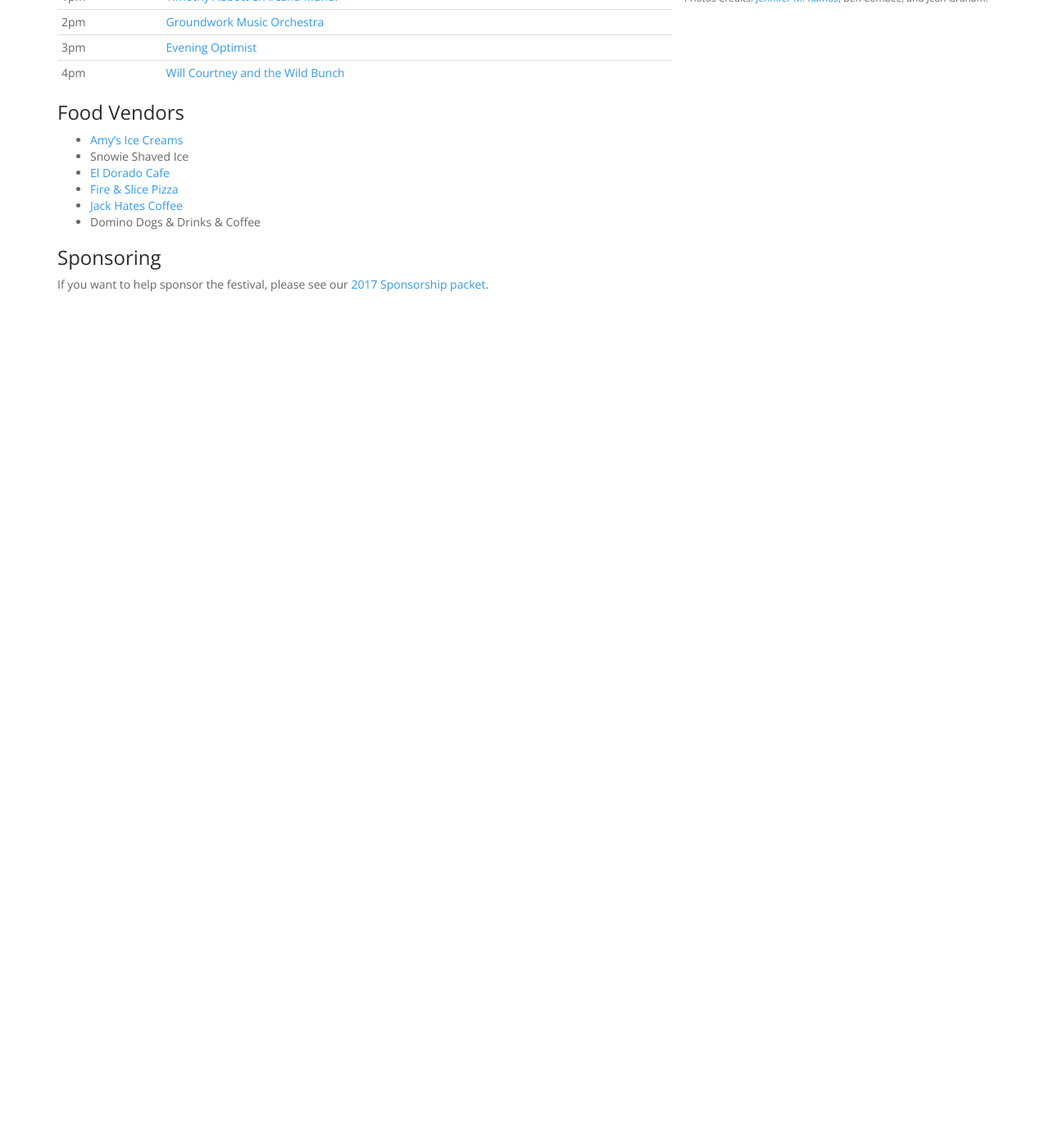
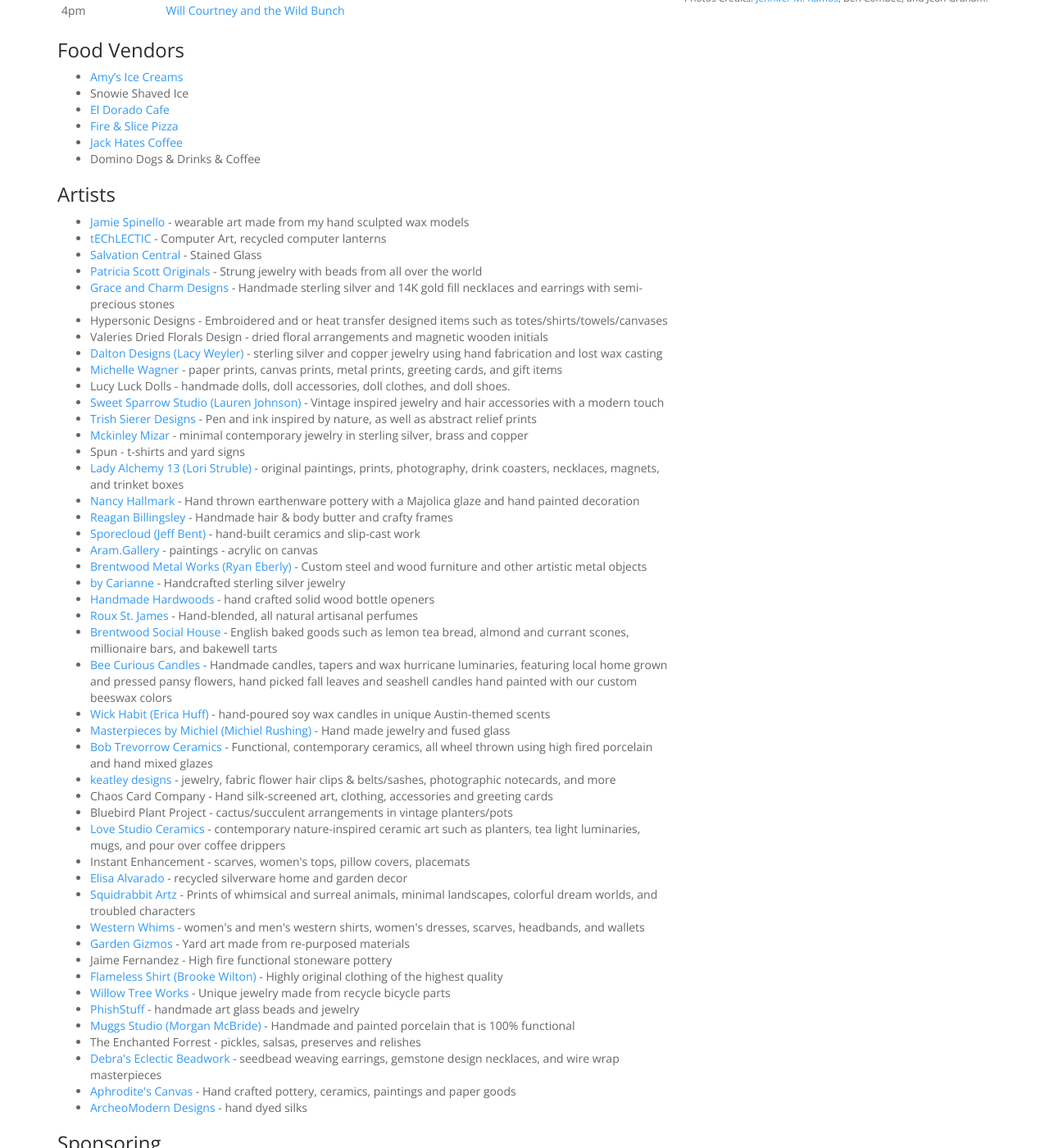
Before and after one commit to vccw/vccw.github.io, a Jekyll site: the page built from vcf_2017.md, in a window 1280 px wide and 1400 px high, scrolled down 722 px. Shown: the whole window at 82% size. Built offline with Jekyll 4.4.1, drawn with Linux system fonts in a browser that asks for light colours; comment, search, counter and statistics services are not loaded; before the commit the page ends 1089 px from its top, so only the background shows below that; some of the changed text lies outside the part shown.

Commit message:
Add artists to Spring 2017 site

```diff
--- a/_data/artists_fall2016.yaml
+++ b/_data/artists_fall2016.yaml
@@ -66,6 +66,7 @@
   url: http://www.michelledwagnerphotography.com
   description: paper prints, canvas prints, metal prints, greeting cards, and gift items
 - name: Masterpieces by Michiel (Michiel Rushing)
+  url: http://www.masterpiecesbymichiel.com/
   description: Hand made jewelry and fused glass
 - name: Kristen O'Quinn
   url: https://www.etsy.com/shop/Prisumworks
--- /dev/null
+++ b/_data/artists_spring2017.yaml
@@ -0,0 +1,129 @@
+- name: Jamie Spinello
+  url: http://www.jamiespinello.com/
+  description: wearable art made from my hand sculpted wax models
+- name: tEChLECTIC
+  url: http://techlectic.com/
+  description: Computer Art, recycled computer lanterns
+- name: Salvation Central
+  url: http://salvationcentral.com/
+  description: Stained Glass
+- name: Patricia Scott Originals
+  url: http://www.patriciascottoriginals.com/
+  description: Strung jewelry with beads from all over the world
+- name: Grace and Charm Designs
+  url: https://www.graceandcharmdesigns.com/
+  description: Handmade sterling silver and 14K gold fill necklaces and earrings with semi-precious stones
+- name: Hypersonic Designs
+  description: Embroidered and or heat transfer designed items such as totes/shirts/towels/canvases
+- name: Valeries Dried Florals Design
+  description: dried floral arrangements and magnetic wooden initials
+- name: Dalton Designs (Lacy Weyler)
+  url: http://daltondesignsonline.com/
+  description: sterling silver and copper jewelry using hand fabrication and lost wax casting
+- name: Michelle Wagner
+  url: http://www.michelledwagnerphotography.com
+  description: paper prints, canvas prints, metal prints, greeting cards, and gift items
+- name: Lucy Luck Dolls
+  description: handmade dolls, doll accessories, doll clothes, and doll shoes.
+- name: Sweet Sparrow Studio (Lauren Johnson)
+  url: http://www.sweetsparrowstudio.com/
+  description: Vintage inspired jewelry and hair accessories with a modern touch
+- name: Trish Sierer Designs
+  url: http://www.trishsierer.com
+  description: Pen and ink inspired by nature, as well as abstract relief prints
+- name: Mckinley Mizar
+  url: http://mckinleymizar.com/
+  description: minimal contemporary jewelry in sterling silver, brass and copper
+- name: Spun
+  description: t-shirts and yard signs
+- name: Lady Alchemy 13 (Lori Struble)
+  url: https://www.etsy.com/shop/LadyAlchemy13
+  description: original paintings, prints, photography, drink coasters, necklaces, magnets, and trinket boxes
+- name: Nancy Hallmark
+  url: https://squareup.com/market/hallmark-potteryok
+  description: Hand thrown earthenware pottery with a Majolica glaze and hand painted decoration
+- name: Reagan Billingsley
+  url: https://www.etsy.com/shop/Radiances
+  description: Handmade hair & body butter and crafty frames
+- name: Sporecloud (Jeff Bent)
+  url: http://www.sporecloud.com/
+  description: hand-built ceramics and slip-cast work
+- name: Aram.Gallery
+  url: http://aram.gallery/
+  description: paintings - acrylic on canvas
+- name: Brentwood Metal Works (Ryan Eberly)
+  url: https://www.facebook.com/BrentwoodMetalWorks/
+  description: Custom steel and wood furniture and other artistic metal objects
+- name: by Carianne
+  url: https://squareup.com/store/Bycarianne
+  description: Handcrafted sterling silver jewelry
+- name: Handmade Hardwoods
+  url: https://www.facebook.com/ethaneham/media_set?set=a.10155065842048518.1073741879.513503517&type=3
+  description: hand crafted solid wood bottle openers
+- name: Roux St. James
+  url: http://www.rouxstjames.com/
+  description: Hand-blended, all natural artisanal perfumes
+- name: Brentwood Social House
+  url: http://www.brentwoodsocial.com/
+  description: English baked goods such as lemon tea bread, almond and currant scones, millionaire bars, and bakewell tarts
+- name: Bee Curious Candles
+  url: https://www.facebook.com/Beecuriouscandlesandcrafts/
+  description: Handmade candles, tapers and wax hurricane luminaries, featuring local home grown and pressed pansy flowers, hand picked fall leaves and seashell candles hand painted with our custom beeswax colors
+- name: Wick Habit (Erica Huff)
+  url: https://www.etsy.com/shop/wickhabit/
+  description: hand-poured soy wax candles in unique Austin-themed scents
+- name: Masterpieces by Michiel (Michiel Rushing)
+  url: http://www.masterpiecesbymichiel.com/
+  description: Hand made jewelry and fused glass
+- name: Bob Trevorrow Ceramics
+  url: http://www.trevorrowceramics.com/
+  description: Functional, contemporary ceramics, all wheel thrown using high fired porcelain and hand mixed glazes
+- name: keatley designs
+  url: http://www.keatleydesigns.com/
+  description: jewelry, fabric flower hair clips & belts/sashes, photographic notecards, and more
+- name: Chaos Card Company
+  description: Hand silk-screened art, clothing, accessories and greeting cards
+- name: Bluebird Plant Project
+  description: cactus/succulent arrangements in vintage planters/pots
+- name: Love Studio Ceramics
+  url: http://www.lovestudioceramics.com/
+  description: contemporary nature-inspired ceramic art such as planters, tea light luminaries, mugs, and pour over coffee drippers
+- name: Instant Enhancement
+  description: scarves, women's tops, pillow covers, placemats
+- name: Elisa Alvarado
+  url: https://www.etsy.com/shop/silverwarecrafts
+  description: recycled silverware home and garden decor
+- name: Squidrabbit Artz
+  url: http://squidrabbit.com/
+  description: Prints of whimsical and surreal animals, minimal landscapes, colorful dream worlds, and troubled characters
+- name: Western Whims
+  url: https://www.westernwhims.com/
+  description: women's and men's western shirts, women's dresses, scarves, headbands, and wallets
+- name: Garden Gizmos
+  url: https://www.facebook.com/gardengizmos.org/
+  description: Yard art made from re-purposed materials
+- name: Jaime Fernandez
+  description: High fire functional stoneware pottery
+- name: Flameless Shirt (Brooke Wilton)
+  url: https://www.etsy.com/shop/flamelessshirt/
+  description: Highly original clothing of the highest quality
+- name: Willow Tree Works
+  url: https://willowtreeworks.wordpress.com/
+  description: Unique jewelry made from recycle bicycle parts
+- name: PhishStuff
+  url: http://www.phishstuff.com/phishstuff/
+  description: handmade art glass beads and jewelry
+- name: Muggs Studio (Morgan McBride)
+  url: http://www.muggsstudio.com/
+  description: Handmade and painted porcelain that is 100% functional
+- name: The Enchanted Forrest
+  description: pickles, salsas, preserves and relishes
+- name: Debra's Eclectic Beadwork
+  url: https://www.instagram.com/debras_eclectic_beadwork/
+  description: seedbead weaving earrings, gemstone design necklaces, and wire wrap masterpieces
+- name: Aphrodite's Canvas
+  url: http://aphroditescanvas.com/
+  description: Hand crafted pottery, ceramics, paintings and paper goods
+- name: ArcheoModern Designs
+  url: http://www.archeomoderndesigns.com/
+  description: hand dyed silks
--- a/vcf_2017.md
+++ b/vcf_2017.md
@@ -50,6 +46,10 @@
 * [Jack Hates Coffee](http://www.jackhatescoffee.com)
 * Domino Dogs & Drinks & Coffee
 
+### Artists
+
+<ul>{% for artist in site.data.artists_spring2017 %}<li>{% if artist.url %}<a href="{{ artist.url }}" target="_blank">{% endif %}{{ artist.name }}{% if artist.url %}</a>{% endif %} - {{ artist.description }}</li>{% endfor %}</ul>
+
 ### Sponsoring
 
 If you want to help sponsor the festival, please see our <a href="docs/VCF_SponsorPacket_2017_pig.pdf">2017 Sponsorship packet</a>.
```
Also changed, not shown: other parts of vcf_2017.md (+0 -4 lines).
